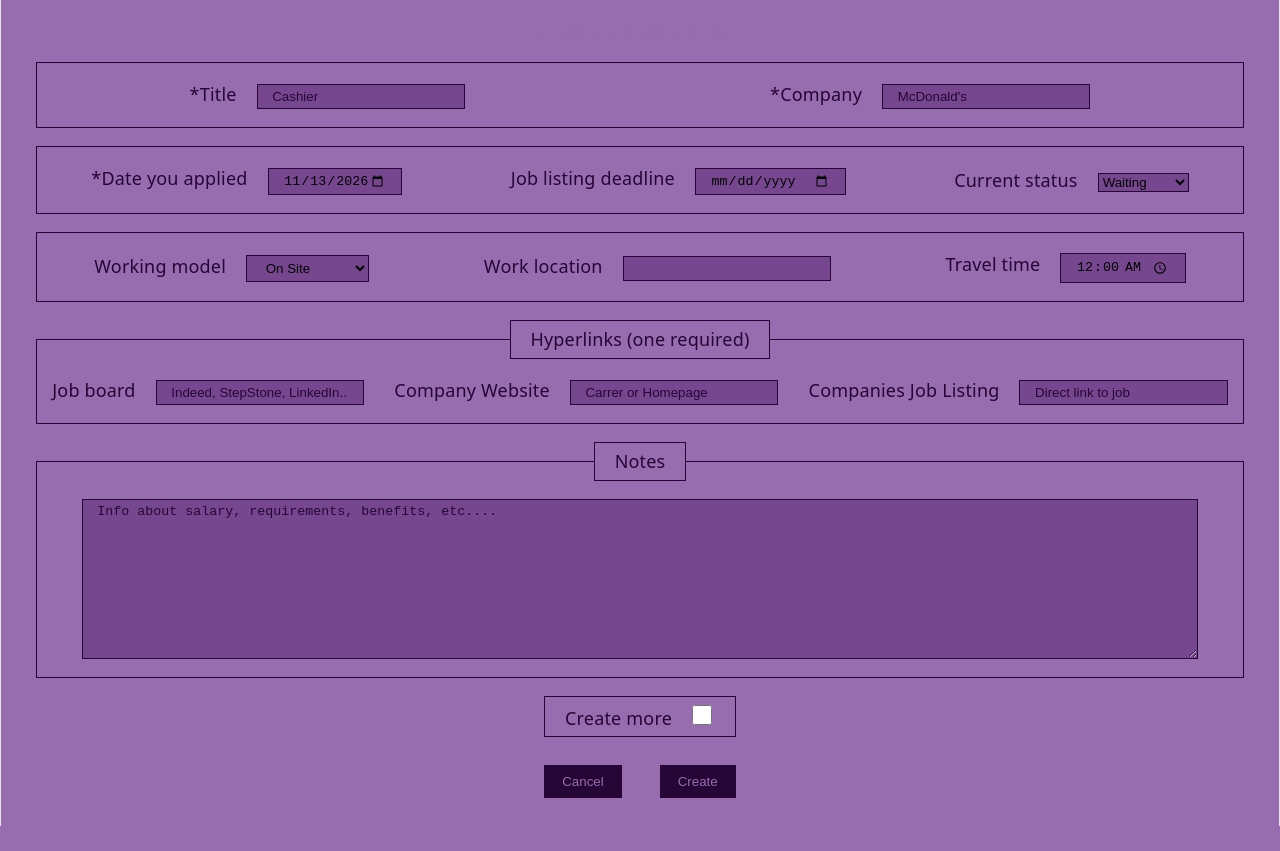
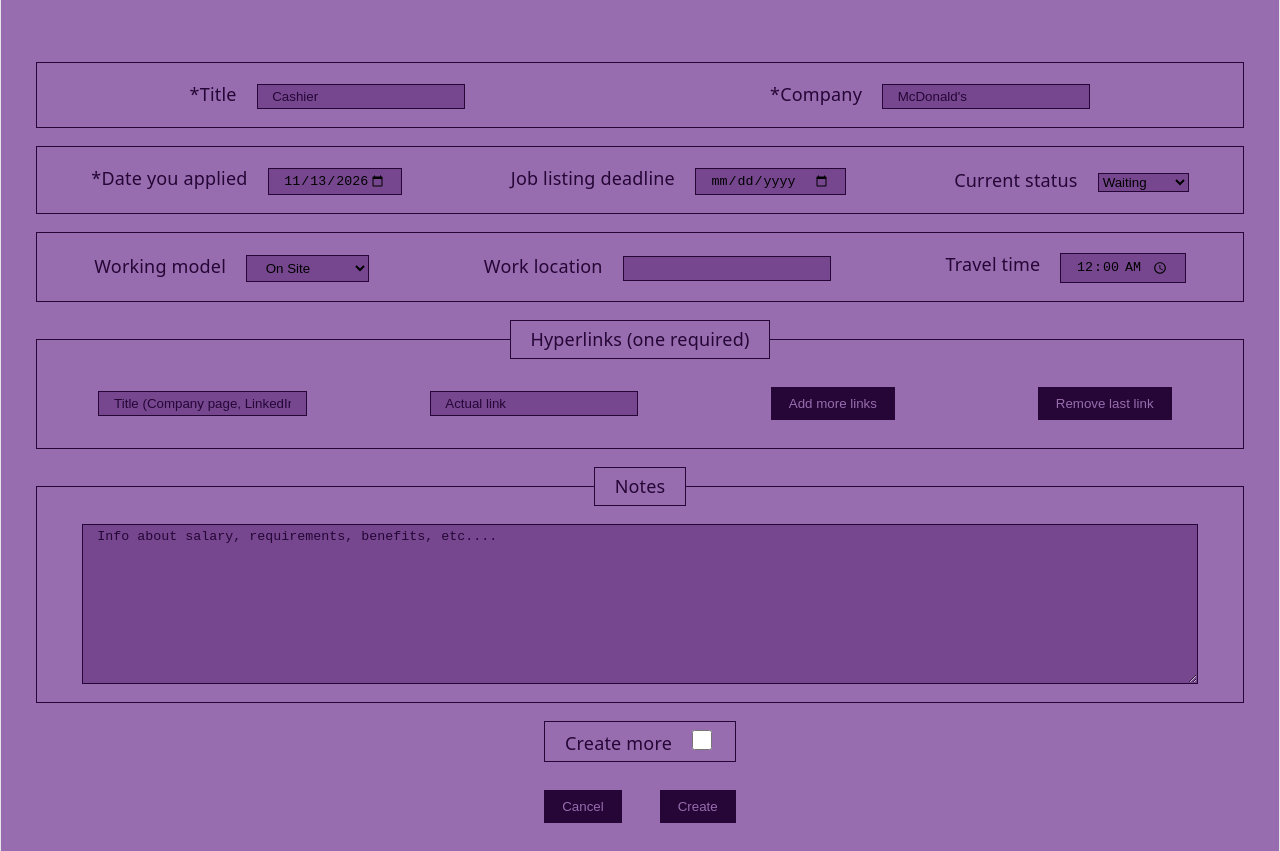
Before and after one commit to Pancham674/JobTracker, a React (Vite) app in the folder jobtracker.client/: page /new in a window 1280 px wide. Before the commit the page ends 826 px from the top, so only its background shows below. Built offline with nearby package versions, Linux system fonts and the light colour scheme.

Commit message:
~ Added custom links to frontend

```diff
--- a/jobtracker.client/src/components/NewJobItem.tsx
+++ b/jobtracker.client/src/components/NewJobItem.tsx
@@ -1,11 +1,12 @@
 import { postJobItem, getJobItem, editJobItem } from "../services/api";
+import { type IJobItem, getTodaysDate } from "../Interfaces";
 import { useParams, useNavigate } from "react-router-dom";
-import { type IJobItem, getTodaysDate } from "../Interfaces";
 import { useState, useEffect } from "react";
 import type React from "react";
 import "../css/NewJobItem.css";
 
 export default function NewJobItem() {
+    const [customLinks, setCustomLinks] = useState<ICustomLink[]>([createEmptyLink(1)]);
     const [jobItem, setJobItem] = useState<IJobItem>();
     const [stateStatus, setStateStatus] = useState(0);
     const [stateModel, setStateModel] = useState(0);
@@ -20,6 +21,12 @@ export default function NewJobItem() {
                 setJobItem(grabbedItem);
                 setStateModel(grabbedItem.model);
                 setStateStatus(grabbedItem.status);
+                setCustomLinks(Object.entries(grabbedItem.hyperlinks).map(
+                    ([k, v], i) =>
+                    ({   id: i,
+                        title: k,
+                        source: v} as ICustomLink))
+                );
             }
         }
         loadJobItem();
@@ -33,17 +40,12 @@ export default function NewJobItem() {
 
         newItem.applyDeadline = newItem.applyDeadline ? newItem.applyDeadline: `0001-01-01`;
 
-        if (newItem && (e.currentTarget["company-job-listing"].value.trim()
-            || e.currentTarget["company-website"].value.trim() || e.currentTarget["job-board"].value.trim())) {
+        if (newItem.title.trim() && newItem.company.trim() && !isAnyCustomLinkEmpty(customLinks)) {
             try {
                 newItem.status = Number(newItem.status);
                 newItem.model = Number(newItem.model);
-                newItem.hyperlinks = {
-                    "Jobboard": e.currentTarget["job-board"].value,
-                    "CompanyWebsite": e.currentTarget["company-website"].value,
-                    "CompanyJobListing": e.currentTarget["company-job-listing"].value
-                }
                 newItem.travelTime = e.currentTarget["travel-time"].value;
+                newItem.hyperlinks = getHyperlinks(customLinks);
 
                 if (jobItem) {
                     newItem.id = jobId;
@@ -54,6 +56,7 @@ export default function NewJobItem() {
                 if (createMore) {       //dont leave page
                     e.currentTarget.reset();
                     e.currentTarget["create-more"].checked = true;
+                    setCustomLinks([createEmptyLink(1)]);
                 }
                 else {                  //redirect to either details or list page
                     if (jobItem) navi(`/${jobId}`)
@@ -133,20 +136,17 @@ export default function NewJobItem() {
                 </label>
             </fieldset>
 
-            <fieldset>
+            <fieldset id="links">
                 <legend>Hyperlinks (one required)</legend>
-                <label htmlFor="job-board">Job board
-                    <input type="text" name="job-board" id="job-board"
-                        placeholder="Indeed, StepStone, LinkedIn..."  defaultValue={jobItem ? jobItem.hyperlinks.Jobboard : ""}/>
-                </label>
-                <label htmlFor="company-website">Company Website
-                    <input type="text" name="company-website" id="company-website"
-                        placeholder="Carrer or Homepage" defaultValue={jobItem ? jobItem.hyperlinks.CompanyWebsite : ""}/>
-                </label>
-                <label htmlFor="company-job-listing">Companies Job Listing
-                    <input type="text" name="company-job-listing" id="company-job-listing"
-                        placeholder="Direct link to job" defaultValue={jobItem ? jobItem.hyperlinks.CompanyJobListing : ""}/>
-                </label>
+                { customLinks.map((cl, i) => <CustomHyperlink key={i} customLink={cl}/>) }
+                <button disabled={customLinks.length >= 5}
+                        onClick={() => setCustomLinks([...customLinks, createEmptyLink(customLinks.length +1)])}
+                        type="button">Add more links
+                </button>
+                <button disabled={customLinks.length <= 1}
+                        onClick={() => setCustomLinks(customLinks.slice(0, -1))}
+                        type="button">Remove last link
+                </button>
             </fieldset>
 
             <fieldset>
@@ -168,3 +168,45 @@ export default function NewJobItem() {
         </form>
     );
 }
+function createEmptyLink(myId: number): ICustomLink {
+    return {
+        id: myId,
+        title: "",
+        source: ""
+    }
+};
+
+//Returns true if any title or source from custom links array is empty
+function isAnyCustomLinkEmpty(icl: ICustomLink[]) {
+    return icl.find(cl => cl.title.trim() == "" || cl.source.trim() == "") != undefined;
+}
+
+function getHyperlinks(icl: ICustomLink[]) {
+    const result: Record<string, string> = {};
+    icl.forEach(cl => result[cl.title] = cl.source);
+    return result;
+}
+
+function updateLinkValues(customLink: ICustomLink, newValue: string, attrToChange: LinkAttribute) {
+    if (attrToChange === "Title") customLink.title = newValue;
+    else if (attrToChange === "Source") customLink.source = newValue;
+}
+
+function CustomHyperlink ({customLink}: {customLink: ICustomLink} ) {
+    return(
+        <>
+            <input id={`title${customLink.id}`} className="title" placeholder="Title (Company page, LinkedIn, ...)" required
+                defaultValue={customLink.title ? customLink.title : ""} onChange={(e) => updateLinkValues(customLink, e.currentTarget.value, "Title")}/>
+            <input id={`value${customLink.id}`} className="value" placeholder="Actual link" required
+                defaultValue={customLink.source ? customLink.source: ""} onChange={(e) => updateLinkValues(customLink, e.currentTarget.value, "Source")}/>
+        </>
+    );
+}
+
+interface ICustomLink {
+    id: number,
+    title: string,
+    source: string
+}
+
+type LinkAttribute = "Title" | "Source";
```
